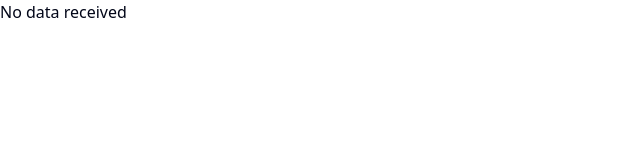
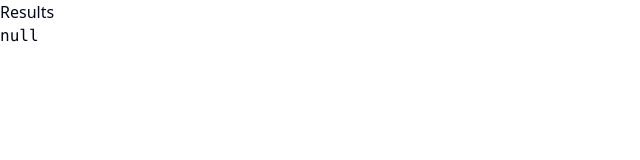
Before and after one commit to nathantkn/tariffarm, a Next.js app in the folder frontend/: page /result in a window 1280 px wide. Shown: the top 160 px of the page, without its empty margins (0-640 px from the left). Built offline with nearby package versions, Linux system fonts and the light colour scheme.

Commit message:
trying to use local storage instead of dynamic

```diff
--- a/frontend/src/app/result/page.js
+++ b/frontend/src/app/result/page.js
@@ -1,38 +1,19 @@
-'use client';
-import { useSearchParams } from 'next/navigation';
+import { useEffect, useState } from 'react';
 
-export default function ResultPage() {
-  const searchParams = useSearchParams();
-  const rawData = searchParams.get('data');
+export default function Results() {
+  const [geminiResponse, setGeminiResponse] = useState(null);
 
-  if (!rawData) return <div>No data received</div>;
-
-  let parsedData;
-  try {
-    parsedData = JSON.parse(rawData);
-  } catch (err) {
-    return <div>Invalid JSON</div>;
-  }
+  useEffect(() => {
+    const data = localStorage.getItem('geminiResponse');
+    if (data) {
+      setGeminiResponse(JSON.parse(data));
+    }
+  }, []);
 
   return (
-    <div style={{ padding: '2rem' }}>
-      <h1>Import Tariff Breakdown</h1>
-      {Object.entries(parsedData).map(([key, item], idx) => (
-        <div key={idx} style={{
-          border: '1px dashed #ccc',
-          padding: '1rem',
-          marginBottom: '1rem',
-          borderRadius: '8px',
-          background: '#f9f9f9'
-        }}>
-          <h2>{item.food}</h2>
-          <p>HS Units: {item['units in kilogram']} kg</p>
-          <p>From: {item['country of origin']}</p>
-          <p>Tariff %: {item['tariff percentage from country of origin']}%</p>
-          <p>Market Price: ${item['market price in origin country per kilogram (USD)']} per kg</p>
-          <p><strong>Total Import Cost: ${item['total price of importing(USD)']}</strong></p>
-        </div>
-      ))}
+    <div>
+      <h1>Results</h1>
+      <pre>{JSON.stringify(geminiResponse, null, 2)}</pre>
     </div>
   );
 }
--- a/frontend/src/app/search/page.js
+++ b/frontend/src/app/search/page.js
@@ -29,7 +29,12 @@ export default function Home() {
       if (res.ok) {
         alert('Gemini Response:\n' + data.result);
         // Navigate to /results page and pass JSON as a string in query
-        router.push(`/results?data=${encodeURIComponent(JSON.stringify(data.result))}`);
+        // router.push(`/results?data=${encodeURIComponent(JSON.stringify(data.result))}`);
+
+        //BACKUP: use local storage to store JSON data
+        localStorage.setItem('geminiResponse', JSON.stringify(data.result));
+        router.push('/result');
+
       } else {
         alert('Gemini Error:\n' + (data.message || data.body || 'Something went wrong.'));
       }
```
